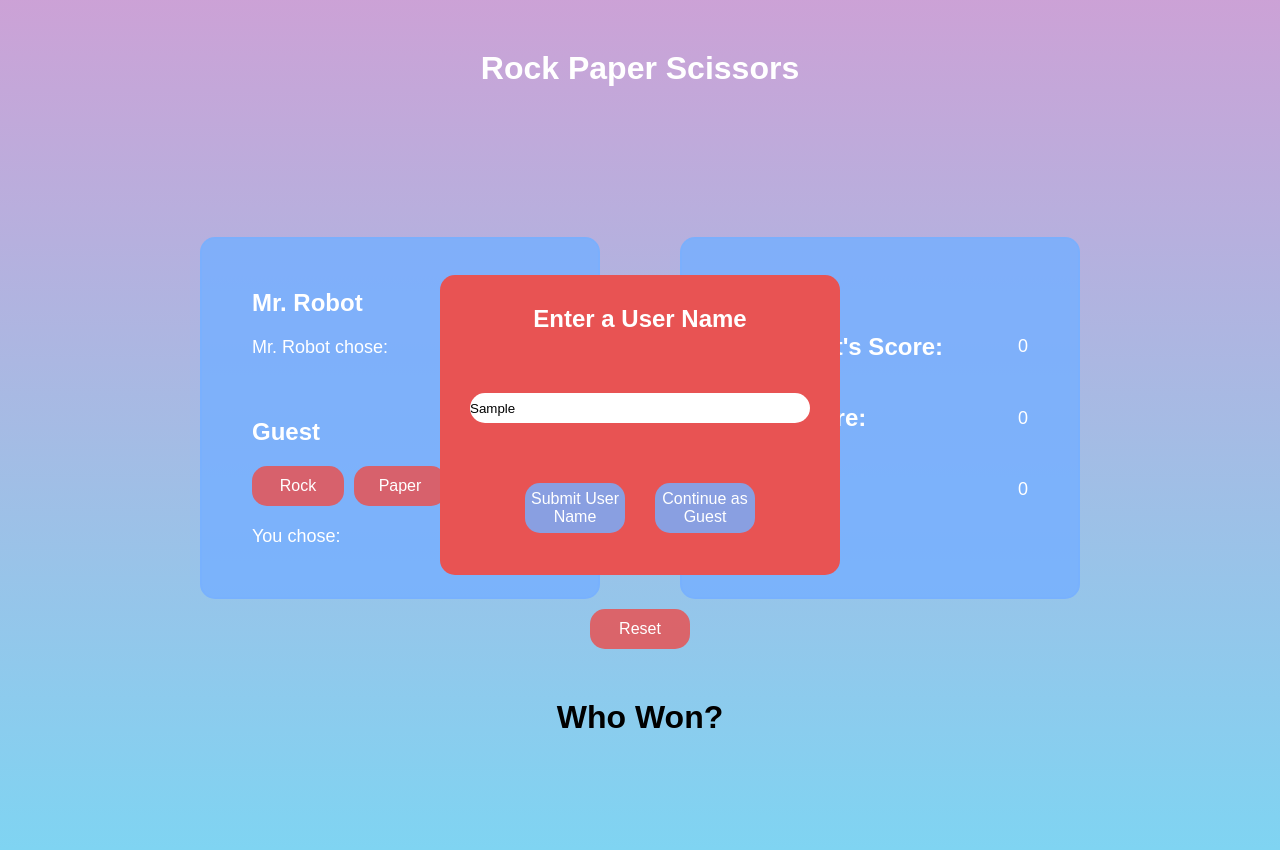
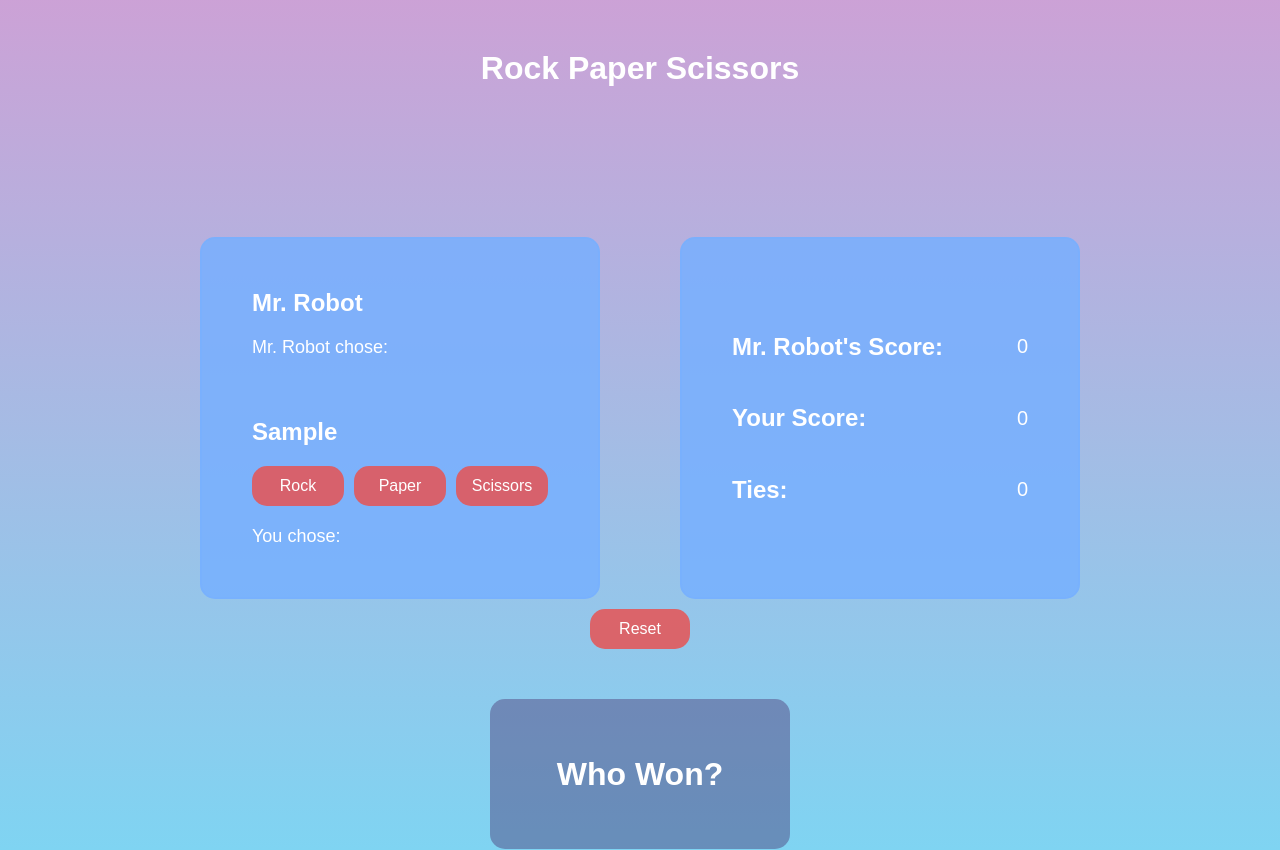
Before and after one commit to seanzinh0/rock-paper-scissors, a plain HTML site: page index.html in a window 1280 px wide. Both pictures are taken after typing "Sample" into the empty fields and a click on the button "Submit User Name". Drawn offline with Linux system fonts and the light colour scheme.

Commit message:
finished game and added modal that changes username and is active at start of page and when reset

```diff
--- a/game.css
+++ b/game.css
@@ -86,16 +86,25 @@ body {
 }
 
 .winner-wrapper {
+	color: white;
 	display: flex;
 	justify-content: center;
 	margin: 50px;
 }
 
 .winner-message {
+	background-color: #3e195c5f;
+	border-radius: 15px;
 	display: flex;
 	justify-content: center;
 	flex-direction: column;
 	text-align: center;
+	height: 150px;
+	width: 300px;
+}
+
+.winner-message p {
+	font-size: 20px;
 }
 
 .score-counter {
@@ -118,7 +127,7 @@ body {
 }
 
 .score-wrapper p {
-	font-size: 18px;
+	font-size: 20px;
 }
 
 #reset-btn {
@@ -142,7 +151,7 @@ body {
 }
 
 #modal {
-	display: ;
+	display: none;
 	background-color: rgb(232, 83, 83);
 	border-radius: 15px;
 	position: fixed;
@@ -172,11 +181,12 @@ body {
 	border-radius: 15px;
 	height: 30px;
 	border: none;
+	padding-left: 20px;
+	font-size: 16px;
 }
 
-#username::placeholder {
-	padding-left: 15px;
-	font-size: 16px;
+#username:focus {
+	outline: none;
 }
 
 .button-wrapper__modal {
--- a/game.js
+++ b/game.js
@@ -9,9 +9,10 @@ const userScore = document.getElementById("user-score");
 const tieCount = document.getElementById("tie-count");
 const resetBtn = document.getElementById("reset-btn");
 const playerName = document.getElementById("guest");
-const username = document.getElementById("username").value;
+const username = document.getElementById("username");
 const submitUsername = document.getElementById("submit-user");
 const continueAsGuest = document.getElementById("cont-guest");
+const modal = document.getElementById("modal");
 
 const robot = {
 	choices: ["Rock", "Paper", "Scissors"],
@@ -98,4 +99,22 @@ resetBtn.addEventListener("click", () => {
 	robotChoice.innerHTML = "Mr. Robot chose:";
 	userChoice.innerHTML = "You chose:";
 	winner.innerHTML = "";
+	playerName.innerHTML = "Guest";
+	openModal();
 });
+
+function openModal() {
+	modal.style.display = "block";
+}
+
+window.onload = openModal;
+
+continueAsGuest.addEventListener("click", () => {
+	modal.style.display = "none";
+});
+
+submitUsername.addEventListener("click", () => {
+	const usernameValue = username.value;
+	modal.style.display = "none";
+	playerName.innerHTML = usernameValue;
+});
```
